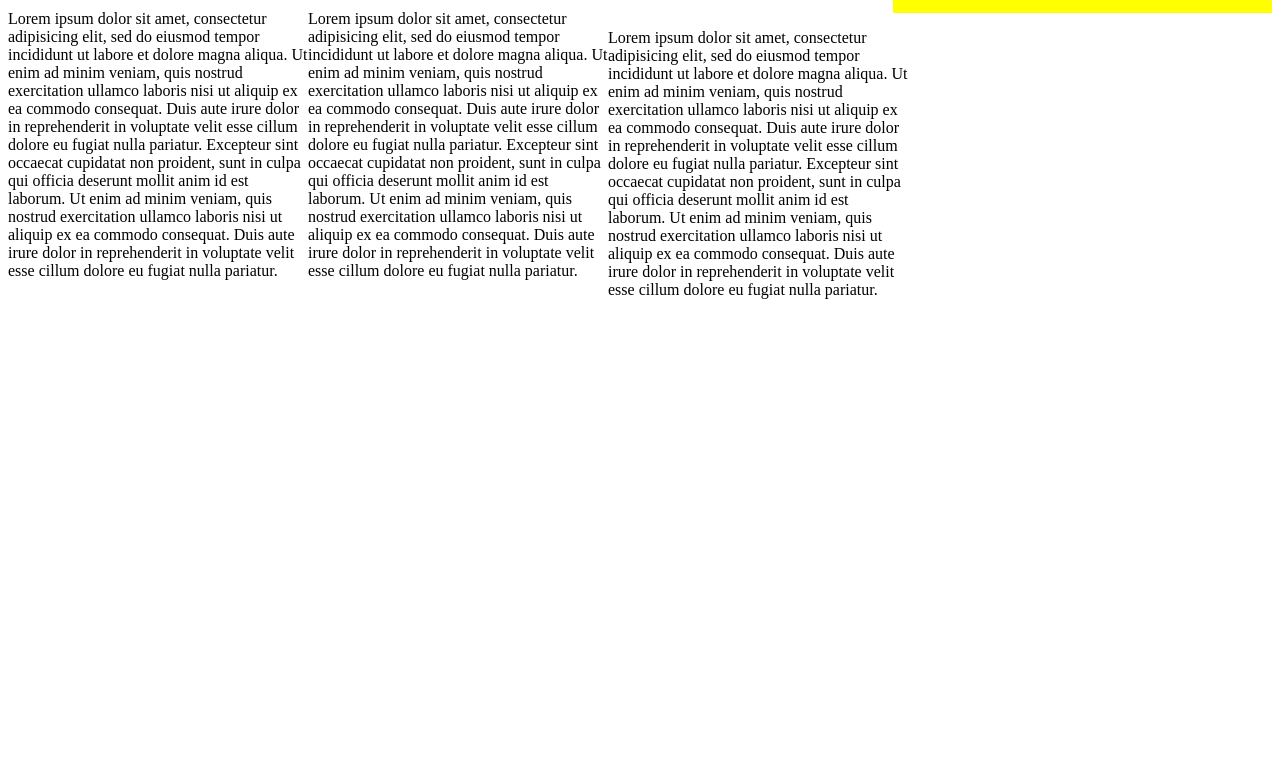
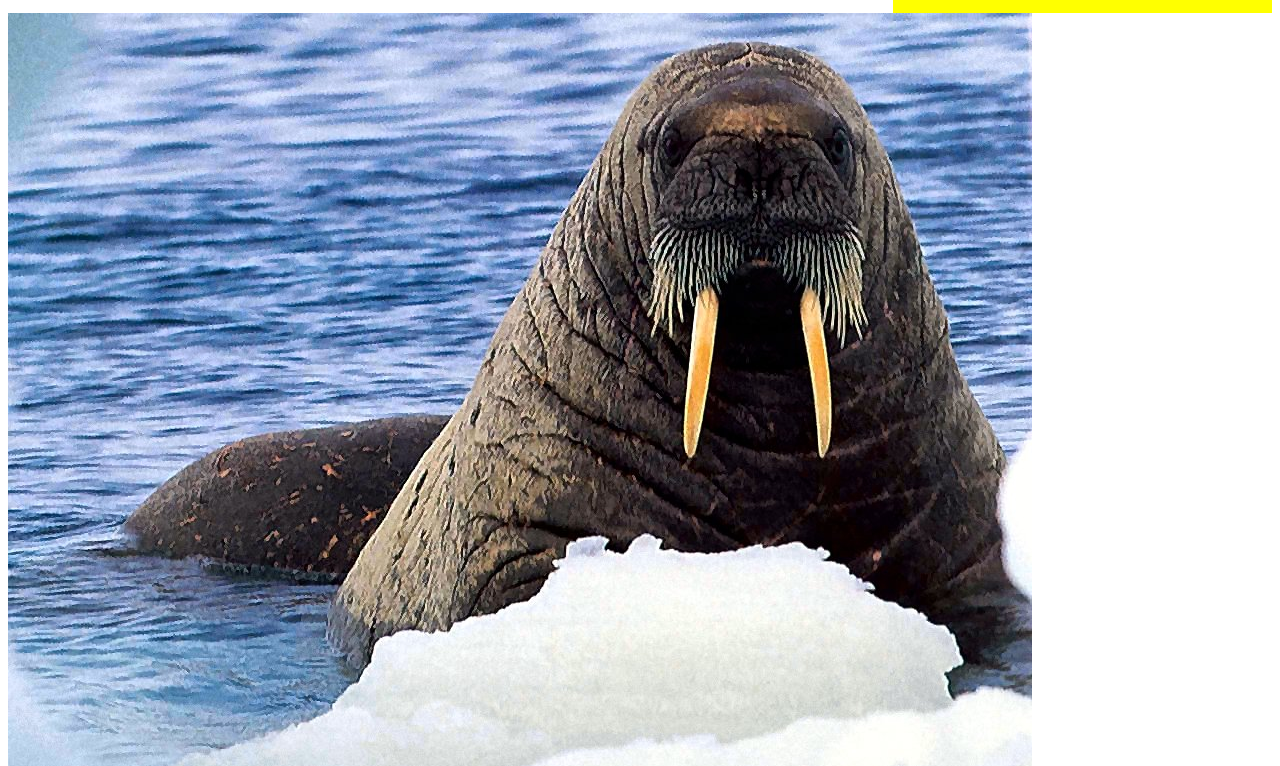
Before and after one commit to sinkstyt/cautious-telegram, a plain HTML site: page index.html in a window 1280 px wide. Shown: the part 274-1040 px from the top of the page. Before the commit the page ends 800 px from the top, so only its background shows below. Drawn offline with Linux system fonts and the light colour scheme.

Commit message:
add walrus.png and corrected link to walrus.png
Co-authored-by: Sean Wilson <paintballsean@gmail.com>

```diff
--- a/index.html
+++ b/index.html
@@ -18,7 +18,7 @@
     </ul>
   </div>
 
-  <img src="img/walrus.jpg" alt="A walrus basking on a rock.">
+  <img src="img/walrus.png" alt="A walrus basking on a rock.">
 
   <div class="main">
     <p>The walrus is truly a majestic animal. Lorem ipsum dolor sit amet, consectetur adipisicing elit, sed do eiusmod tempor incididunt ut labore et dolore magna aliqua. Ut enim ad minim veniam, quis nostrud exercitation ullamco laboris nisi ut aliquip ex ea commodo consequat. Duis aute irure dolor in reprehenderit in voluptate velit esse cillum dolore eu fugiat nulla pariatur. Excepteur sint occaecat cupidatat non proident, sunt in culpa qui officia deserunt mollit anim id est laborum. Ut enim ad minim veniam, quis nostrud exercitation ullamco laboris nisi ut aliquip ex ea commodo consequat. Duis aute irure dolor in reprehenderit in voluptate velit esse cillum dolore eu fugiat nulla pariatur.</p>
```
Also changed, not shown: img/walrus.png (added).
